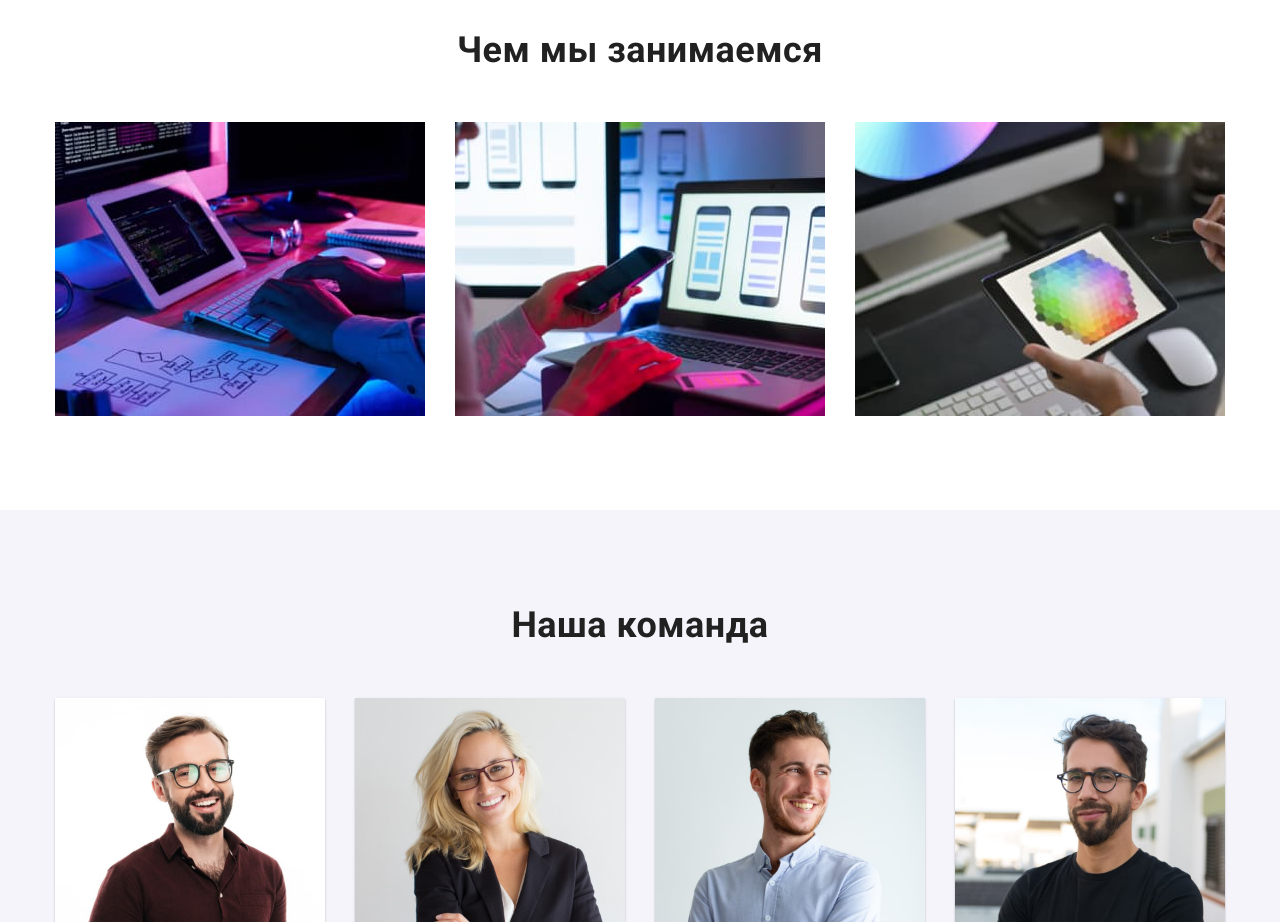
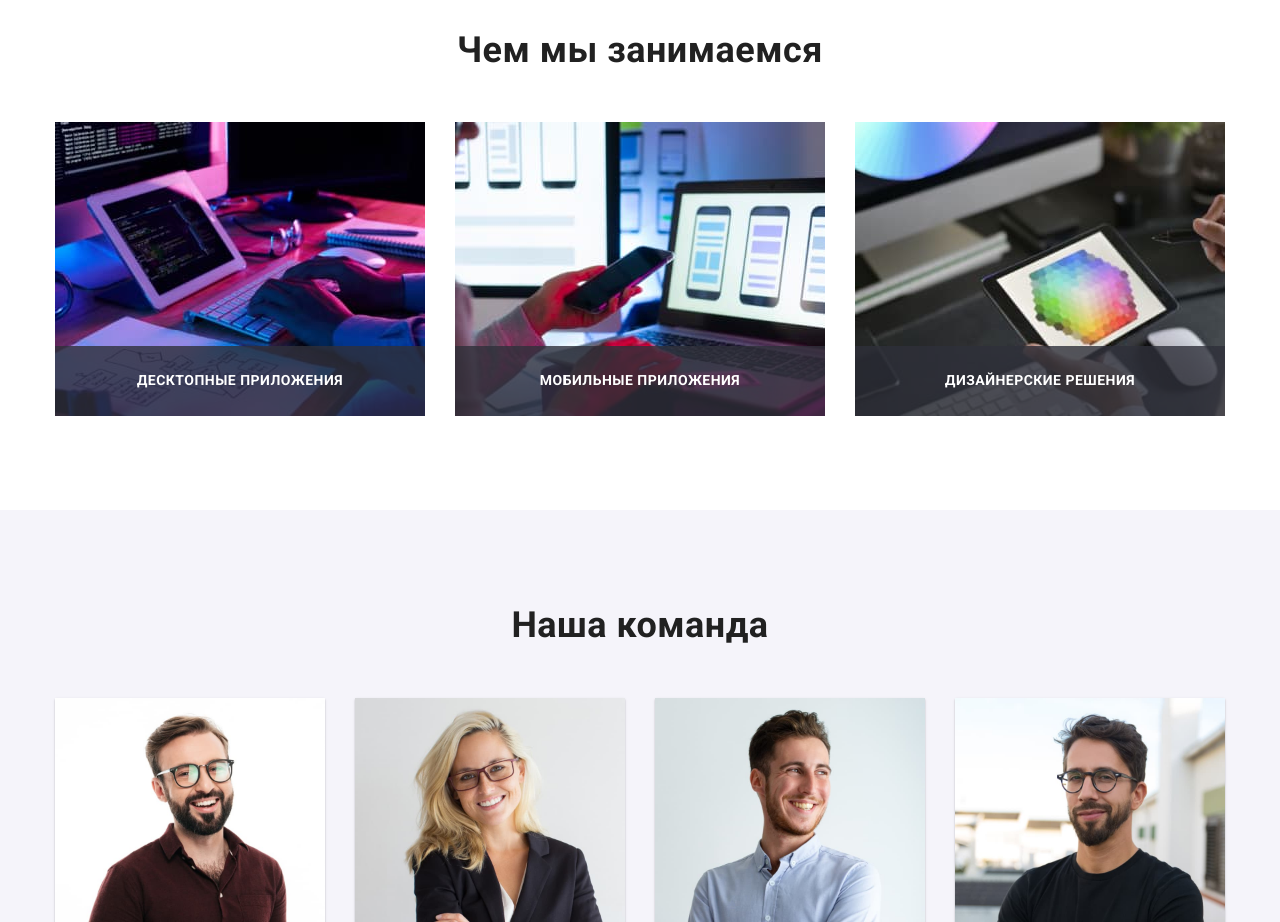
Before and after one commit to DennyZ24/goit-markup-hw-05, a plain HTML site: page index.html in a window 1280 px wide. Shown: the part 1100-2022 px from the top of the page. Drawn offline with nearby package versions, Linux system fonts and the light colour scheme.

Commit message:
добавляет текст поверх картинки в специализации

```diff
--- a/css/styles.css
+++ b/css/styles.css
@@ -359,7 +359,7 @@ nav {
   padding-bottom: 94px;
 }
 
-.img-list {
+.spec-list {
   display: flex;
   flex-wrap: wrap;
   width: 1200px;
@@ -368,9 +368,40 @@ nav {
   margin-right: calc(-1 * var(--card-gap));
 }
 
-.img-list .item {
+.spec-list .item {
   flex-basis: calc(100% / 3 - var(--card-gap));
   margin-right: var(--card-gap);
+}
+
+.spec-thumb {
+  position: relative;
+  overflow: hidden;
+}
+
+.text-box {
+  position: absolute;
+  bottom: 0;
+  left: 0;
+  display: flex;
+  justify-content: center;
+  align-items: center;
+
+  width: 370px;
+  height: 70px;
+
+  background-color: rgba(47, 48, 58, 0.8);
+}
+
+.spec-text {
+  margin: 0;
+
+  font-weight: 700;
+  font-size: 14px;
+  line-height: 1.14;
+  text-align: center;
+  text-transform: uppercase;
+
+  color: #fff;
 }
 
 /* Команда */
--- a/index.html
+++ b/index.html
@@ -112,16 +112,33 @@
         <section class="spec">
            <div class="container">
                 <h2 class="section-title">Чем мы занимаемся</h2>
-                <ul class="img-list">
+                <ul class="spec-list">
                     <li class="item">
-                        <img src="./images/ipad-in-table.jpg" alt="человек набирает код на компьютере" width="370" height="294">
+                        <div class="spec-thumb">
+                            <img src="./images/ipad-in-table.jpg" alt="человек набирает код на компьютере"
+                            width="370" height="294">
+                            <div class="text-box">
+                                <p class="spec-text">Десктопные приложения</p>
+                            </div>
+                        </div>
                     </li>
                     <li class="item">
-                        <img src="./images/macbook-and-iphone.jpg" alt="человек держит в руках телефон и работает на компьютере"
+                        <div class="spec-thumb">
+                            <img src="./images/macbook-and-iphone.jpg" alt="человек держит в руках телефон и работает на компьютере"
                             width="370" height="294">
+                            <div class="text-box">
+                                <p class="spec-text">Мобильные приложения</p>
+                            </div>
+                        </div>
                     </li>
                     <li class="item">
-                        <img src="./images/ipad-in-hands.jpg" alt="человек держит в руках планшет" width="370" height="294">
+                        <div class="spec-thumb">
+                            <img src="./images/ipad-in-hands.jpg" alt="человек держит в руках планшет"
+                            width="370" height="294">
+                            <div class="text-box">
+                                <p class="spec-text">Дизайнерские решения</p>
+                            </div>
+                        </div>
                     </li>
                 </ul>
            </div>
```
